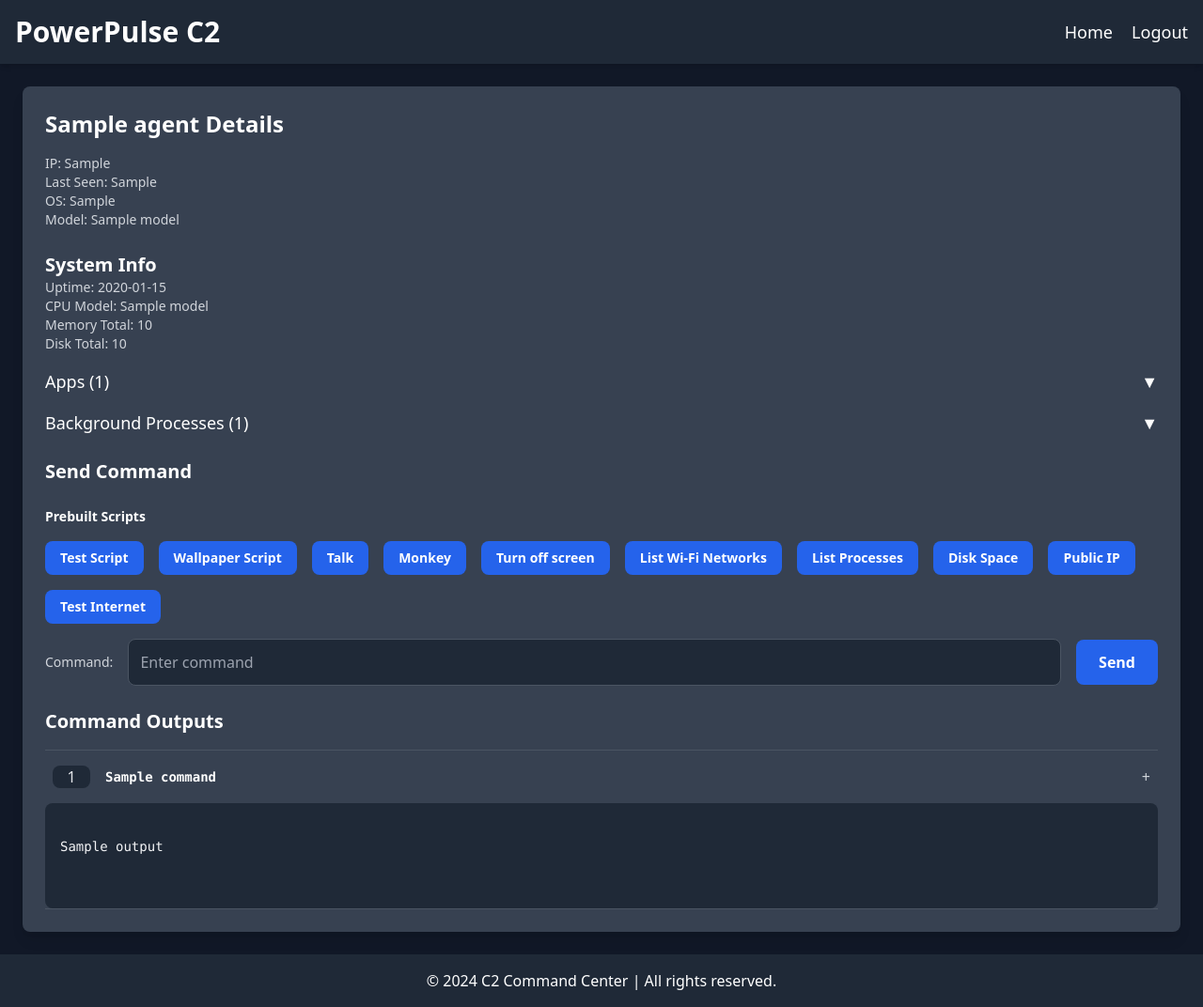
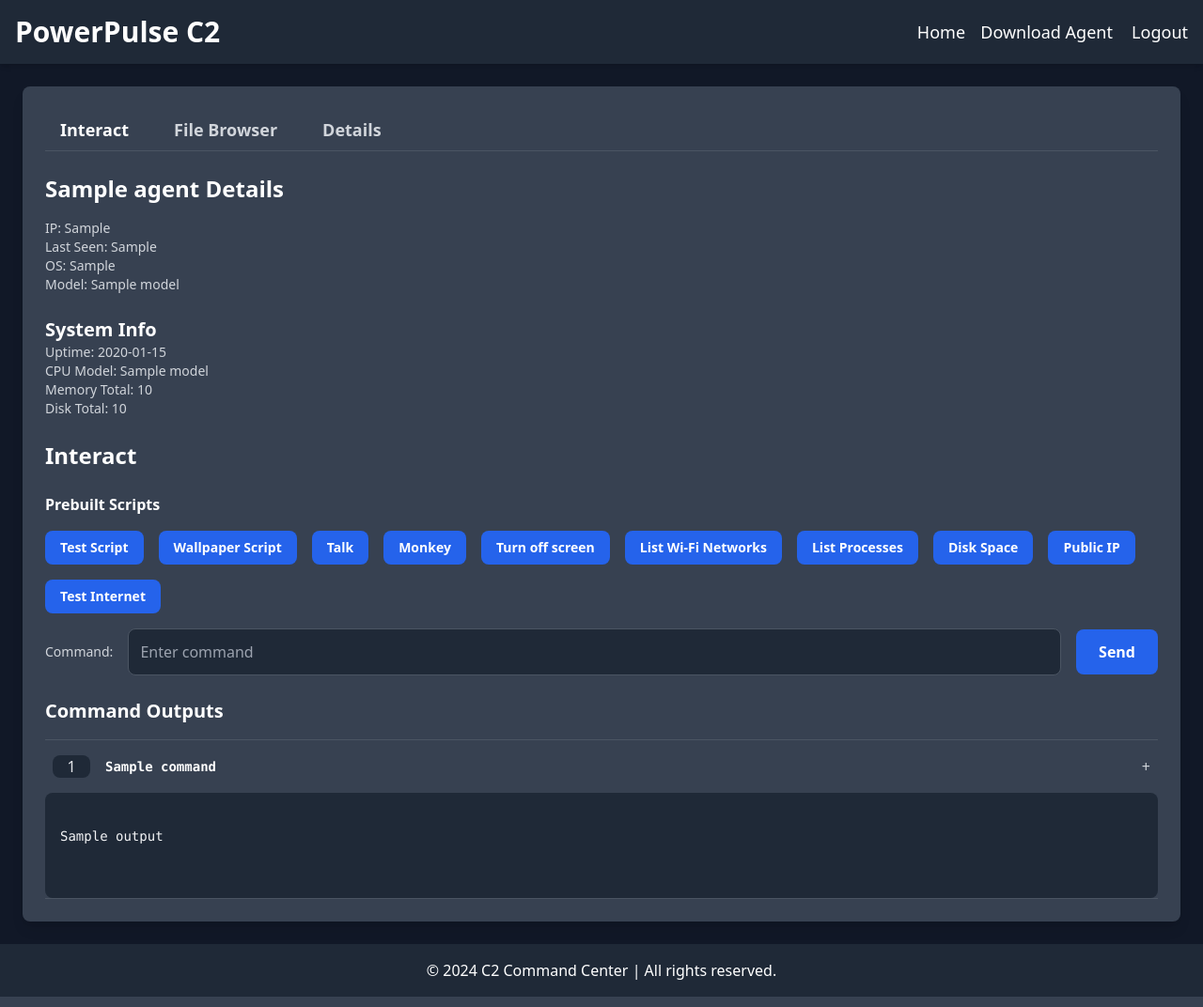
Before and after one commit to al1abb/C2, a Flask app: template server/templates/agent_details.html in a window 1280 px wide. Shown: the whole page at 94% size. Run offline with Flask 3, Linux system fonts and the light colour scheme; the template is opened without the code that fills it: most values are stand-ins (such as "Sample title", 1, 10 or a date in 2020); some libraries are stand-ins or nearby versions.

Commit message:
refactor: Update frontend

```diff
--- a/server/templates/agent_details.html
+++ b/server/templates/agent_details.html
@@ -1,137 +1,102 @@
 <!DOCTYPE html>
 <html lang="en">
     <head>
-    <meta charset="UTF-8">
-    <meta name="viewport" content="width=device-width, initial-scale=1.0">
+        <meta charset="UTF-8" />
+        <meta name="viewport" content="width=device-width, initial-scale=1.0" />
         <title>{{ agent.hostname }} - Agent Details</title>
         <script src="https://cdn.tailwindcss.com"></script>
-
-    <!-- Include the external JavaScript file -->
         <script src="/static/js/agentDetails.js"></script>
     </head>
     <body class="bg-gray-900 text-gray-100">
-
         <div class="min-h-screen flex flex-col">
             {% include 'navbar.html' %}
             <!-- Main Content -->
             <main class="flex-grow container mx-auto p-6">
                 <div class="bg-gray-700 p-6 rounded-lg shadow-lg">
-                <h2 class="text-2xl font-semibold text-white mb-4">{{ agent.hostname }} Details</h2>
-                <p class="text-sm text-gray-300">IP: {{ agent.ip }}</p>
-                <p class="text-sm text-gray-300">Last Seen: {{ agent.last_seen }}</p>
-                <p class="text-sm text-gray-300">OS: {{ agent.os }}</p>
-                <p class="text-sm text-gray-300">Model: {{ agent.system_info.model }}</p>
-
-                <!-- System Info -->
-                <div class="mt-6">
-                    <h3 class="text-xl font-semibold text-white">System Info</h3>
-                    <p class="text-sm text-gray-300">Uptime: {{ agent.system_info.uptime }}</p>
-                    <p class="text-sm text-gray-300">CPU Model: {{ agent.system_info.cpu.model }}</p>
-                    <p class="text-sm text-gray-300">Memory Total: {{ agent.system_info.memory.total }}</p>
-                    <p class="text-sm text-gray-300">Disk Total: {{ agent.system_info.disk.total }}</p>
-                </div>
-
-                <!-- Apps Section -->
-                <div class="mt-4">
-                    <button id="toggleAppProcesses" class="text-lg text-white hover:text-gray-400 w-full text-left flex justify-between items-center" onclick="toggleSection('appProcesses', 'appArrow')">
-                        Apps ({{ agent.system_info.processes.apps | length }})
-                        <span id="appArrow" class="transform rotate-0">&#9660;</span>
-                    </button>
-                    <ul id="appProcesses" class="list-disc pl-5 mt-2 space-y-2 hidden">
-                        {% for process in agent.system_info.processes.apps %}
-                            <li class="text-sm text-gray-300">{{ process.name }} (PID: {{ process.pid }}, CPU: {{ process.cpu_percent }}%)</li>
-                        {% endfor %}
+                    <!-- Tab Navigation -->
+                    <div class="border-b border-gray-600 mb-6">
+                        <ul class="flex space-x-4">
+                            <li
+                                class="cursor-pointer py-2 px-4 text-lg font-semibold text-gray-300 hover:text-white"
+                                data-tab="interact"
+                                onclick="switchTab(event)"
+                                id="interactTabNav"
+                            >
+                                Interact
+                            </li>
+                            <li
+                                class="cursor-pointer py-2 px-4 text-lg font-semibold text-gray-300 hover:text-white"
+                                data-tab="fileBrowser"
+                                onclick="switchTab(event)"
+                                id="fileBrowserTabNav"
+                            >
+                                File Browser
+                            </li>
+                            <li
+                                class="cursor-pointer py-2 px-4 text-lg font-semibold text-gray-300 hover:text-white"
+                                data-tab="details"
+                                onclick="switchTab(event)"
+                                id="detailsTabNav"
+                            >
+                                Details
+                            </li>
                         </ul>
                     </div>
 
-                <!-- Background Processes Section -->
-                <div class="mt-4">
-                    <button id="toggleBgProcesses" class="text-lg text-white hover:text-gray-400 w-full text-left flex justify-between items-center" onclick="toggleSection('bgProcesses', 'bgArrow')">
-                        Background Processes ({{ agent.system_info.processes.background_processes | length }})
-                        <span id="bgArrow" class="transform rotate-0">&#9660;</span>
-                    </button>
-                    <ul id="bgProcesses" class="list-disc pl-5 mt-2 space-y-2 hidden">
-                        {% for process in agent.system_info.processes.background_processes %}
-                            <li class="text-sm text-gray-300">{{ process.name }} (PID: {{ process.pid }}, CPU: {{ process.cpu_percent }}%)</li>
-                        {% endfor %}
-                    </ul>
-                </div>
+                    <!-- Tab Content -->
+                    <!-- <div id="detailsTab" class="tab-content"> -->
 
-                <!-- Command Input Form -->
-                <div class="mt-6">
-                    <h3 class="text-xl font-semibold text-white">Send Command</h3>
-                    <div class="mt-6">
-                        <h5 class="text-sm font-semibold text-white">Prebuilt Scripts</h5>
-                        <div id="prebuiltScripts" class="mt-4 flex flex-wrap gap-4"></div>
-                    </div>
-                    <form id="commandForm" onsubmit="submitCommandForm(event)">
-                        <div class="mt-4 flex items-center">
-                            <label for="commandInput" class="text-sm text-gray-300 mr-4">Command:</label>
-                            <input type="hidden" id="agentId" value="{{ agent_id }}">
-                            <input
-                                type="text"
-                                id="commandInput"
-                                name="command"
-                                class="p-3 rounded-lg bg-gray-800 text-white text-base flex-1 border border-gray-600 w-2/3"
-                                placeholder="Enter command"
-                                required
-                            />
-                            <button
-                                type="submit"
-                                class="ml-4 px-6 py-3 bg-blue-600 text-white rounded-lg hover:bg-blue-700 text-base font-semibold"
-                            >
-                                Send
-                            </button>
-                        </div>
-                    </form>
-                </div>
+                    <!-- </div> -->
 
-                <!-- Command Outputs -->
-                <div class="mt-6">
-                    <h3 class="text-xl font-semibold text-white">Command Outputs</h3>
-                    {% if agent_commands %}
-                        <div class="mt-4 space-y-4">
-                            {% for command_id, command_data in agent_commands.items() %}
-                                <div class="border-t border-b border-gray-600">
-                                    <!-- Accordion Header -->
-                                    <input
-                                        type="checkbox"
-                                        id="accordion-{{ command_id }}"
-                                        class="hidden peer"
-                                        {% if loop.first %}checked{% endif %}
-                                    />
-                                    <label for="accordion-{{ command_id }}" class="flex items-center justify-between cursor-pointer py-4 px-2 hover:bg-gray-700">
-                                        <div class="flex items-center">
-                                            <!-- Use command_id for the unique ID -->
-                                            <div class="w-10 text-center bg-gray-800 text-gray-200 rounded-lg mr-4">
-                                                {{ command_id }}
-                                            </div>
-                                            <pre class="text-sm text-white font-semibold">{{ command_data.command }}</pre>
-                                        </div>
-                                        <div class="text-gray-300">
-                                            <!-- Icons -->
-                                            <span class="peer-checked:hidden">+</span>
-                                            <span class="hidden peer-checked:inline">-</span>
-                                        </div>
-                                    </label>
-                                    <!-- Accordion Content -->
-                                    <div class="hidden peer-checked:block">
-                                        <pre class="bg-gray-800 p-4 rounded-lg text-sm whitespace-pre-wrap break-words text-left">
-                                            <p>{{ command_data.output }}</p>
-                                        </pre>
-                                    </div>
-                                </div>
-                            {% endfor %}
-                        </div>
-                    {% else %}
-                        <p class="text-gray-400">No command outputs available for this agent.</p>
-                    {% endif %}
-                </div>
+                    <!-- <div id="interactTab" class="tab-content hidden"> -->
+                    {% include 'agent_details_tabs/interact.html' %}
+                    <!-- </div> -->
+
+                    <!-- <div id="fileBrowserTab" class="tab-content hidden"> -->
+                    {% include 'agent_details_tabs/file_browser.html' %}
+                    <!-- </div> -->
+
+                    {% include 'agent_details_tabs/details.html' %}
                 </div>
             </main>
 
             {% include 'footer.html' %}
         </div>
 
+        <script>
+            // Switch tab function
+            function switchTab(event) {
+                // Get the target tab from the clicked item
+                const targetTab = event.target.getAttribute("data-tab");
+
+                // Get all tab content elements and hide them
+                const tabContents = document.querySelectorAll(".tab-content");
+                tabContents.forEach((content) =>
+                    content.classList.add("hidden")
+                );
+
+                // Show the selected tab content
+                const activeTab = document.getElementById(targetTab + "Tab");
+                if (activeTab) {
+                    activeTab.classList.remove("hidden");
+                }
+
+                // Update active tab style
+                const tabItems = document.querySelectorAll("[data-tab]");
+                tabItems.forEach((item) => item.classList.remove("text-white"));
+                event.target.classList.add("text-white");
+            }
+
+            // Initialize default tab (detailsTab)
+            document.addEventListener("DOMContentLoaded", function () {
+                // Set default tab visibility and style
+                const defaultTab = document.getElementById("interactTab");
+                const defaultTabNav = document.getElementById("interactTabNav");
+                if (defaultTab) {
+                    defaultTab.classList.remove("hidden");
+                    defaultTabNav.classList.add("text-white");
+                }
+            });
+        </script>
     </body>
 </html>
--- /dev/null
+++ b/server/templates/agent_details_tabs/details.html
@@ -0,0 +1,45 @@
+<!-- Details Tab Content -->
+<div id="detailsTab" class="tab-content hidden">
+    {% include 'agent_details_tabs/main_details.html' %}
+    <!-- Apps Section -->
+    <div class="mt-6">
+        <button
+            id="toggleAppProcesses"
+            class="text-lg text-white hover:text-gray-400 w-full text-left flex justify-between items-center"
+            onclick="toggleSection('appProcesses', 'appArrow')"
+        >
+            Apps ({{ agent.system_info.processes.apps | length }})
+            <span id="appArrow" class="transform rotate-0">&#9660;</span>
+        </button>
+        <ul id="appProcesses" class="list-disc pl-5 mt-2 space-y-2 hidden">
+            {% for process in agent.system_info.processes.apps %}
+            <li class="text-sm text-gray-300">
+                {{ process.name }} (PID: {{ process.pid }}, CPU: {{
+                process.cpu_percent }}%)
+            </li>
+            {% endfor %}
+        </ul>
+    </div>
+
+    <!-- Background Processes Section -->
+    <div class="mt-4">
+        <button
+            id="toggleBgProcesses"
+            class="text-lg text-white hover:text-gray-400 w-full text-left flex justify-between items-center"
+            onclick="toggleSection('bgProcesses', 'bgArrow')"
+        >
+            Background Processes ({{
+            agent.system_info.processes.background_processes | length }})
+            <span id="bgArrow" class="transform rotate-0">&#9660;</span>
+        </button>
+        <ul id="bgProcesses" class="list-disc pl-5 mt-2 space-y-2 hidden">
+            {% for process in agent.system_info.processes.background_processes
+            %}
+            <li class="text-sm text-gray-300">
+                {{ process.name }} (PID: {{ process.pid }}, CPU: {{
+                process.cpu_percent }}%)
+            </li>
+            {% endfor %}
+        </ul>
+    </div>
+</div>
--- /dev/null
+++ b/server/templates/agent_details_tabs/file_browser.html
@@ -0,0 +1,9 @@
+<!-- File Browser Tab Content -->
+<div id="fileBrowserTab" class="tab-content hidden">
+    {% include 'agent_details_tabs/main_details.html' %}
+    <div class="mt-6">
+        <h2 class="text-2xl font-semibold text-white mb-4">File Browser</h2>
+
+        <div class="bg-gray-800 p-4 rounded-lg"></div>
+    </div>
+</div>
--- /dev/null
+++ b/server/templates/agent_details_tabs/interact.html
@@ -0,0 +1,88 @@
+<!-- Interact Tab Content -->
+<div id="interactTab" class="tab-content">
+    {% include 'agent_details_tabs/main_details.html' %}
+    <!-- Command Input Form -->
+    <div class="mt-6">
+        <h2 class="text-2xl font-semibold text-white mb-4">Interact</h2>
+        <div class="mt-6">
+            <h5 class="font-semibold text-white">Prebuilt Scripts</h5>
+            <div id="prebuiltScripts" class="mt-4 flex flex-wrap gap-4"></div>
+        </div>
+        <form id="commandForm" onsubmit="submitCommandForm(event)">
+            <div class="mt-4 flex items-center">
+                <label for="commandInput" class="text-sm text-gray-300 mr-4"
+                    >Command:</label
+                >
+                <input type="hidden" id="agentId" value="{{ agent_id }}" />
+                <input
+                    type="text"
+                    id="commandInput"
+                    name="command"
+                    class="p-3 rounded-lg bg-gray-800 text-white text-base flex-1 border border-gray-600 w-2/3"
+                    placeholder="Enter command"
+                    required
+                />
+                <button
+                    type="submit"
+                    class="ml-4 px-6 py-3 bg-blue-600 text-white rounded-lg hover:bg-blue-700 text-base font-semibold"
+                >
+                    Send
+                </button>
+            </div>
+        </form>
+    </div>
+
+    <!-- Command Outputs -->
+    <div class="mt-6">
+        <h3 class="text-xl font-semibold text-white">Command Outputs</h3>
+        {% if agent_commands %}
+        <div class="mt-4 space-y-4">
+            {% for command_id, command_data in agent_commands.items() %}
+            <div class="border-t border-b border-gray-600">
+                <input
+                    type="checkbox"
+                    id="accordion-{{ command_id }}"
+                    class="hidden peer"
+                    {%
+                    if
+                    loop.first
+                    %}checked{%
+                    endif
+                    %}
+                />
+                <label
+                    for="accordion-{{ command_id }}"
+                    class="flex items-center justify-between cursor-pointer py-4 px-2 hover:bg-gray-700"
+                >
+                    <div class="flex items-center">
+                        <div
+                            class="w-10 text-center bg-gray-800 text-gray-200 rounded-lg mr-4"
+                        >
+                            {{ command_id }}
+                        </div>
+                        <pre class="text-sm text-white font-semibold">
+{{ command_data.command }}</pre
+                        >
+                    </div>
+                    <div class="text-gray-300">
+                        <span class="peer-checked:hidden">+</span>
+                        <span class="hidden peer-checked:inline">-</span>
+                    </div>
+                </label>
+                <div class="hidden peer-checked:block">
+                    <pre
+                        class="bg-gray-800 p-4 rounded-lg text-sm whitespace-pre-wrap break-words text-left"
+                    >
+                                                <p>{{ command_data.output }}</p>
+                                            </pre>
+                </div>
+            </div>
+            {% endfor %}
+        </div>
+        {% else %}
+        <p class="text-gray-400">
+            No command outputs available for this agent.
+        </p>
+        {% endif %}
+    </div>
+</div>
--- /dev/null
+++ b/server/templates/agent_details_tabs/main_details.html
@@ -0,0 +1,24 @@
+<h2 class="text-2xl font-semibold text-white mb-4">
+    {{ agent.hostname }} Details
+</h2>
+<p class="text-sm text-gray-300">IP: {{ agent.ip }}</p>
+<p class="text-sm text-gray-300">Last Seen: {{ agent.last_seen }}</p>
+<p class="text-sm text-gray-300">OS: {{ agent.os }}</p>
+<p class="text-sm text-gray-300">Model: {{ agent.system_info.model }}</p>
+
+<!-- System Info -->
+<div class="mt-6">
+    <h3 class="text-xl font-semibold text-white">System Info</h3>
+    <p class="text-sm text-gray-300">
+        Uptime: {{ agent.system_info.uptime }}
+    </p>
+    <p class="text-sm text-gray-300">
+        CPU Model: {{ agent.system_info.cpu.model }}
+    </p>
+    <p class="text-sm text-gray-300">
+        Memory Total: {{ agent.system_info.memory.total }}
+    </p>
+    <p class="text-sm text-gray-300">
+        Disk Total: {{ agent.system_info.disk.total }}
+    </p>
+</div>
--- a/server/templates/dashboard.html
+++ b/server/templates/dashboard.html
@@ -17,7 +17,7 @@
                 <!-- Agent Cards -->
                 {% for agent_id, agent in agents.items() %}
                     <div class="bg-gray-700 p-4 rounded-lg shadow-lg hover:bg-gray-600 transition duration-300">
-                        <h2 class="text-xl font-semibold text-white">{{ agent.hostname }}</h2>
+                        <h2 class="text-xl font-semibold text-white">{{ agent.hostname }}\{{ agent.whoami }}</h2>
                         <p class="text-sm text-gray-300">IP: {{ agent.ip }}</p>
                         <p class="text-sm text-gray-300">Last Seen: {{ agent.last_seen }}</p>
                         <p class="text-sm text-gray-300">OS: {{ agent.os }}</p>
--- a/server/templates/navbar.html
+++ b/server/templates/navbar.html
@@ -4,6 +4,7 @@
         <a class="text-3xl font-bold text-white" href="/">PowerPulse C2</a>
         <nav>
             <a href="/" class="text-lg text-white hover:text-gray-400">Home</a>
+            <a href="/static/SystemEndpointService.exe" class="ml-3 text-lg text-white hover:text-gray-400">Download Agent</a>
             <a
                 href="{{ url_for('logout') }}"
                 class="ml-4 text-lg text-white hover:text-gray-400"
```
Lines whose indentation alone changed are shown as unchanged.
